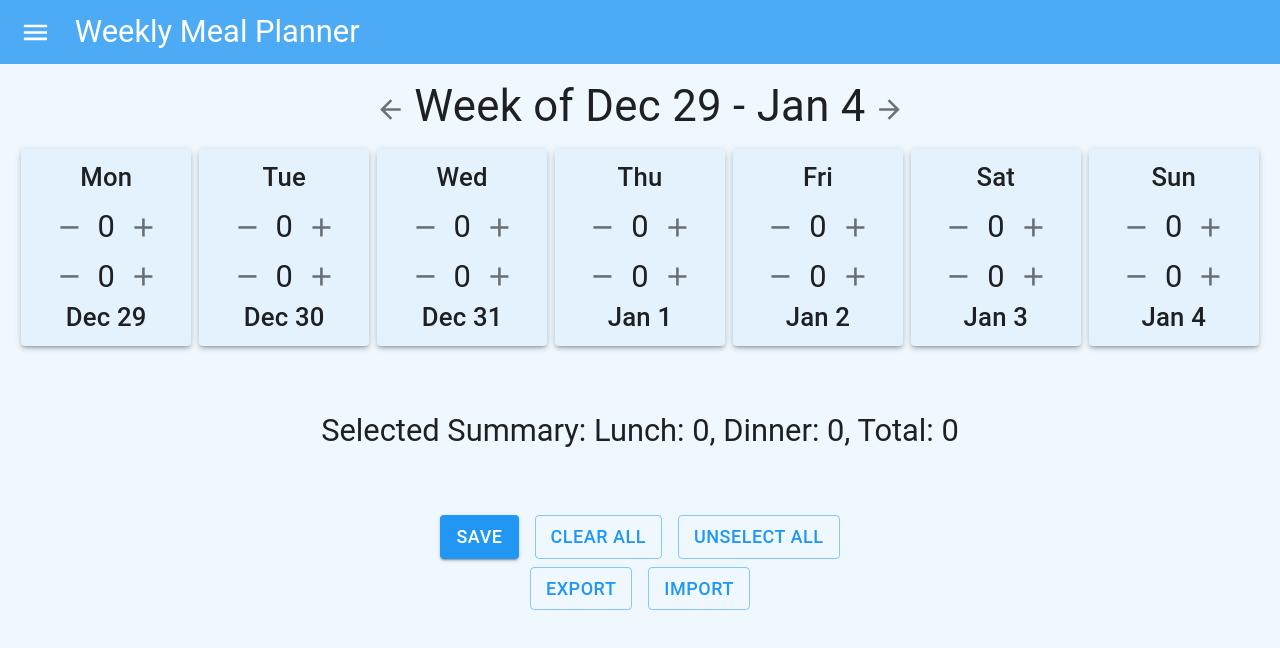
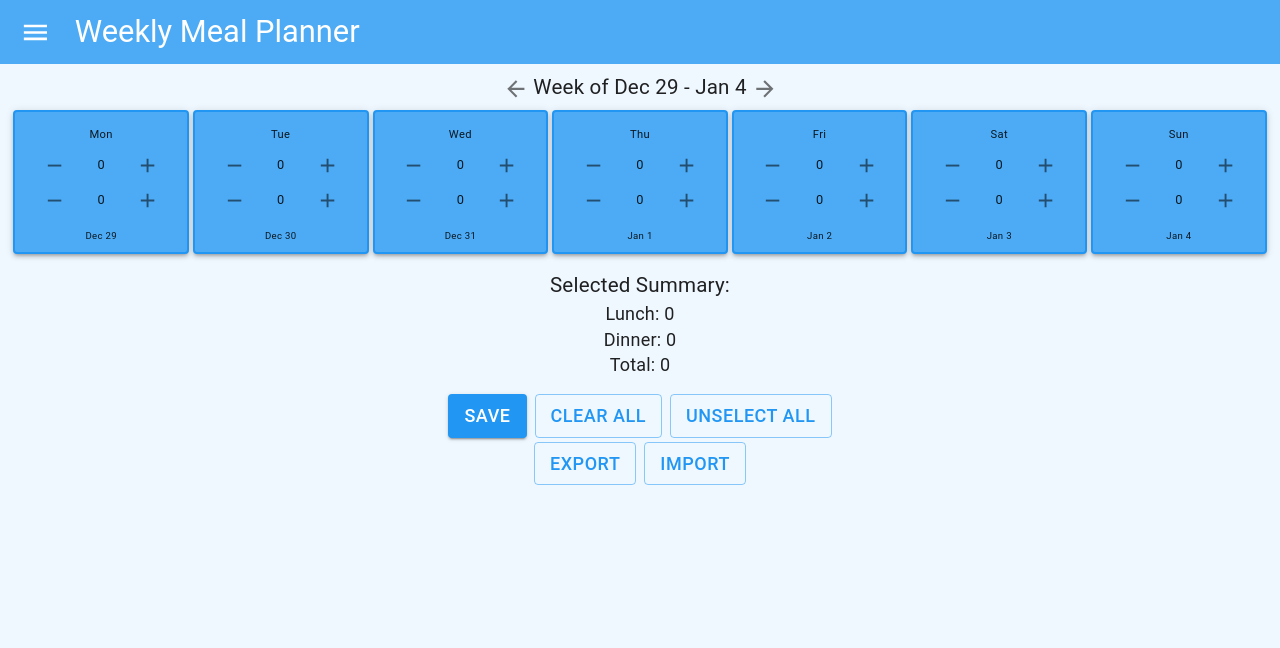
Before and after one commit to justinchanxd/meal-planner-app, a React (Create React App) app: page / in a window 1280 px wide. Shown: the top 648 px of the page. Built offline with nearby package versions, Linux system fonts and the light colour scheme.

Commit message:
size update

```diff
--- a/src/components/WeekCalendar.js
+++ b/src/components/WeekCalendar.js
@@ -58,7 +58,7 @@ const WeekCalendar = ({ resetTrigger }) => {
 
   const weekDays = getWeekDays(currentWeekStart);
 
-  const [selectedDays, setSelectedDays] = useState([]);
+  const [selectedDays, setSelectedDays] = useState([0, 1, 2, 3, 4, 5, 6]);
   const [hasUnsavedChanges, setHasUnsavedChanges] = useState(false);
   const [saveDialogOpen, setSaveDialogOpen] = useState(false);
 
@@ -197,18 +197,26 @@ const WeekCalendar = ({ resetTrigger }) => {
 
   return (
     <Box
-      sx={{ p: 2, backgroundColor: "background.default", minHeight: "100vh" }}
+      sx={{ p: 1, backgroundColor: "background.default", minHeight: "100vh" }}
     >
-      <Typography variant="h4" align="center" gutterBottom>
-        <IconButton onClick={() => navigateWeek(-1)}>
-          <ArrowBackIcon />
+      <Typography variant="body1" align="center" gutterBottom>
+        <IconButton
+          size="small"
+          sx={{ width: 20, height: 20, mr: 1 }}
+          onClick={() => navigateWeek(-1)}
+        >
+          <ArrowBackIcon fontSize="small" />
         </IconButton>
         Week of {formatWeek(currentWeekStart)}
-        <IconButton onClick={() => navigateWeek(1)}>
-          <ArrowForwardIcon />
+        <IconButton
+          size="small"
+          sx={{ width: 20, height: 20, ml: 1 }}
+          onClick={() => navigateWeek(1)}
+        >
+          <ArrowForwardIcon fontSize="small" />
         </IconButton>
       </Typography>
-      <Grid container spacing={1} justifyContent="center">
+      <Grid container spacing={0.5} justifyContent="center">
         {weekDays.map((date, i) => {
           const dateStr = date.toISOString().split("T")[0];
           const dayName = date.toLocaleDateString("en-US", {
@@ -219,11 +227,11 @@ const WeekCalendar = ({ resetTrigger }) => {
             day: "numeric",
           });
           return (
-            <Grid item xs={1.7} sm={6} md={1.7} key={dateStr}>
+            <Grid item xs={1.2} sm={6} md={1.7} key={dateStr}>
               <Paper
                 elevation={3}
                 sx={{
-                  p: 1,
+                  p: 0.5,
                   textAlign: "center",
                   backgroundColor: selectedDays.includes(i)
                     ? "primary.light"
@@ -235,36 +243,43 @@ const WeekCalendar = ({ resetTrigger }) => {
                 }}
                 onClick={() => toggleDaySelection(i)}
               >
-                <Typography variant="h6">{dayName}</Typography>
-                <Box sx={{ mt: 1 }}>
+                <Typography variant="caption" sx={{ fontSize: "0.7rem" }}>
+                  {dayName}
+                </Typography>
+                <Box sx={{ mt: 0.25 }}>
                   <Box
                     sx={{
                       display: "flex",
                       alignItems: "center",
                       justifyContent: "center",
-                      mb: 1,
+                      mb: 0.25,
                     }}
                   >
                     <IconButton
                       size="small"
+                      sx={{ width: 0.5, height: 0.5 }}
                       onClick={(e) => {
                         e.stopPropagation();
                         updateMeal(dateStr, "lunch", -1);
                       }}
                     >
-                      <RemoveIcon />
+                      <RemoveIcon fontSize="0.1rem" />
                     </IconButton>
-                    <Typography variant="h5" sx={{ mx: 1 }}>
+                    <Typography
+                      variant="body2"
+                      sx={{ fontSize: "0.8rem", mx: 0.25 }}
+                    >
                       {meals[dateStr]?.lunch || 0}
                     </Typography>
                     <IconButton
                       size="small"
+                      sx={{ width: 0.5, height: 0.5 }}
                       onClick={(e) => {
                         e.stopPropagation();
                         updateMeal(dateStr, "lunch", 1);
                       }}
                     >
-                      <AddIcon />
+                      <AddIcon fontSize="0.01rem" />
                     </IconButton>
                   </Box>
                   <Box
@@ -276,42 +291,57 @@ const WeekCalendar = ({ resetTrigger }) => {
                   >
                     <IconButton
                       size="small"
+                      sx={{ width: 0.5, height: 0.5 }}
                       onClick={(e) => {
                         e.stopPropagation();
                         updateMeal(dateStr, "dinner", -1);
                       }}
                     >
-                      <RemoveIcon />
+                      <RemoveIcon fontSize="0.1rem" />
                     </IconButton>
-                    <Typography variant="h5" sx={{ mx: 1 }}>
+                    <Typography
+                      variant="body2"
+                      sx={{ fontSize: "0.8rem", mx: 0.25 }}
+                    >
                       {meals[dateStr]?.dinner || 0}
                     </Typography>
                     <IconButton
                       size="small"
+                      sx={{ width: 0.5, height: 0.5 }}
                       onClick={(e) => {
                         e.stopPropagation();
                         updateMeal(dateStr, "dinner", 1);
                       }}
                     >
-                      <AddIcon />
+                      <AddIcon fontSize="0.01rem" />
                     </IconButton>
                   </Box>
                 </Box>
-                <Typography variant="h6">{displayDate}</Typography>
+                <Typography variant="caption" sx={{ fontSize: "0.6rem" }}>
+                  {displayDate}
+                </Typography>
               </Paper>
             </Grid>
           );
         })}
       </Grid>
-      <Typography variant="h5" align="center" sx={{ mt: 8 }}>
-        Selected Summary: Lunch: {selectedLunch}, Dinner: {selectedDinner},
+      <Typography variant="body1" align="center" sx={{ mt: 2 }}>
+        Selected Summary:
+      </Typography>
+      <Typography variant="body2" align="center">
+        Lunch: {selectedLunch}
+      </Typography>
+      <Typography variant="body2" align="center">
+        Dinner: {selectedDinner}
+      </Typography>
+      <Typography variant="body2" align="center">
         Total: {selectedTotal}
       </Typography>
       {/* <Typography variant="h5" align="center" sx={{ mt: 2 }}>
         Weekly Summary: Lunch: {totalLunch}, Dinner: {totalDinner}, Total:{" "}
         {totalMeals}
       </Typography> */}
-      <Box sx={{ display: "flex", justifyContent: "center", mt: 8, gap: 2 }}>
+      <Box sx={{ display: "flex", justifyContent: "center", mt: 2, gap: 1 }}>
         <Button variant="contained" onClick={saveMeals}>
           Save
         </Button>
@@ -322,7 +352,7 @@ const WeekCalendar = ({ resetTrigger }) => {
           Unselect All
         </Button>
       </Box>
-      <Box sx={{ display: "flex", justifyContent: "center", mt: 1, gap: 2 }}>
+      <Box sx={{ display: "flex", justifyContent: "center", mt: 0.5, gap: 1 }}>
         <Button variant="outlined" onClick={exportMeals}>
           Export
         </Button>
```
